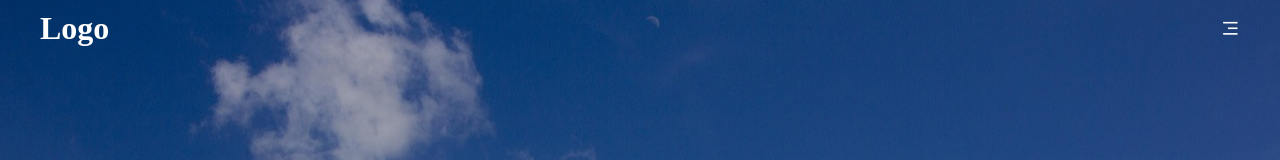
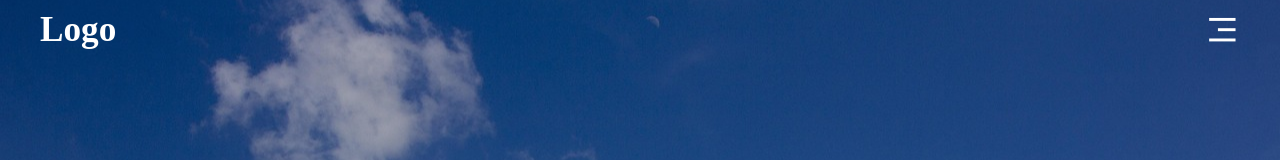
Before and after one commit to parteti78/landing-page, a plain HTML site: page index.html in a window 1280 px wide. Shown: the top 160 px of the page. Drawn offline with nearby package versions, Linux system fonts and the light colour scheme.

Commit message:
font-size change

```diff
--- a/style.css
+++ b/style.css
@@ -39,12 +39,12 @@ body{
 
 #navbar h1{
 
-    font-size: 2rem;
+    font-size:2.2rem;;
 
 }
 
 #navbar i{
-    font-size: 1.2rem;
+    font-size: 2.2rem;
     cursor: pointer;
 }
 
```
